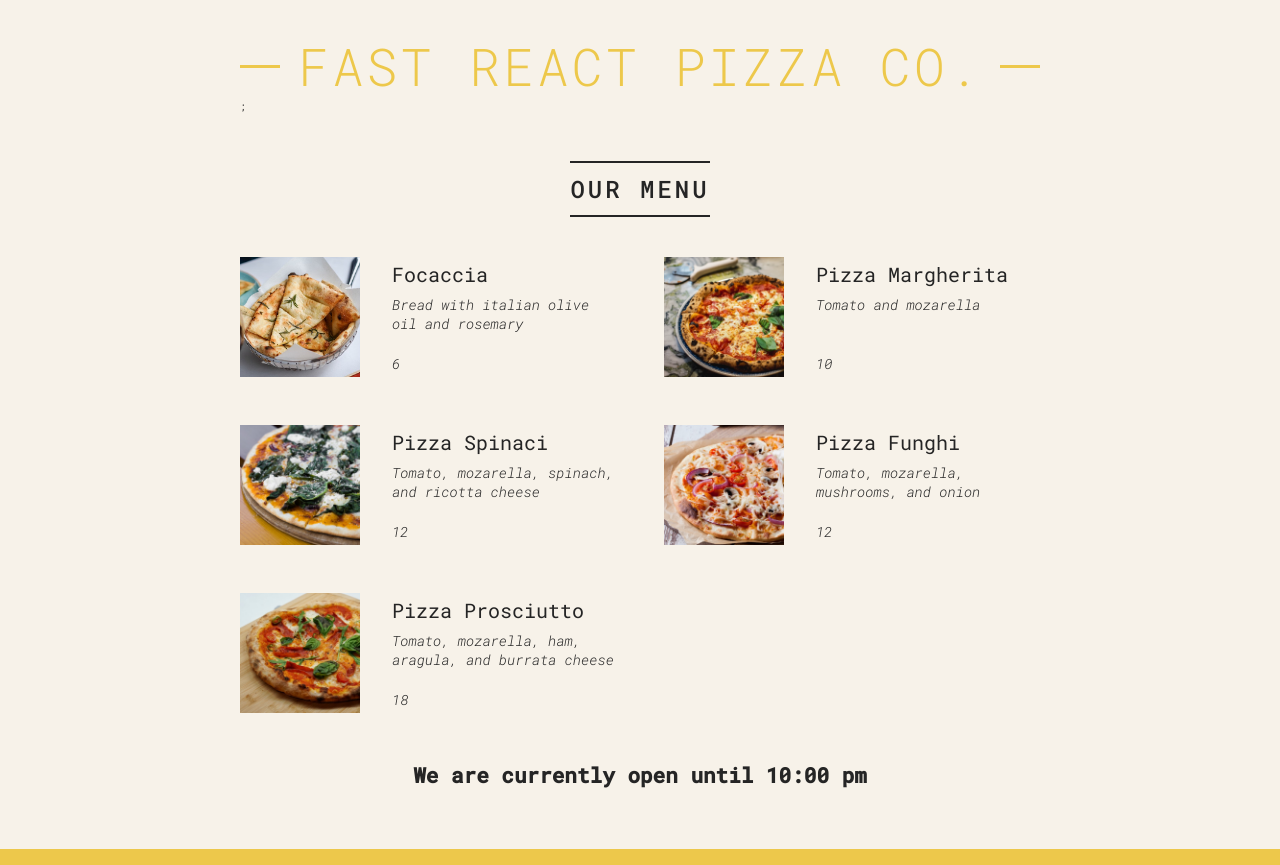
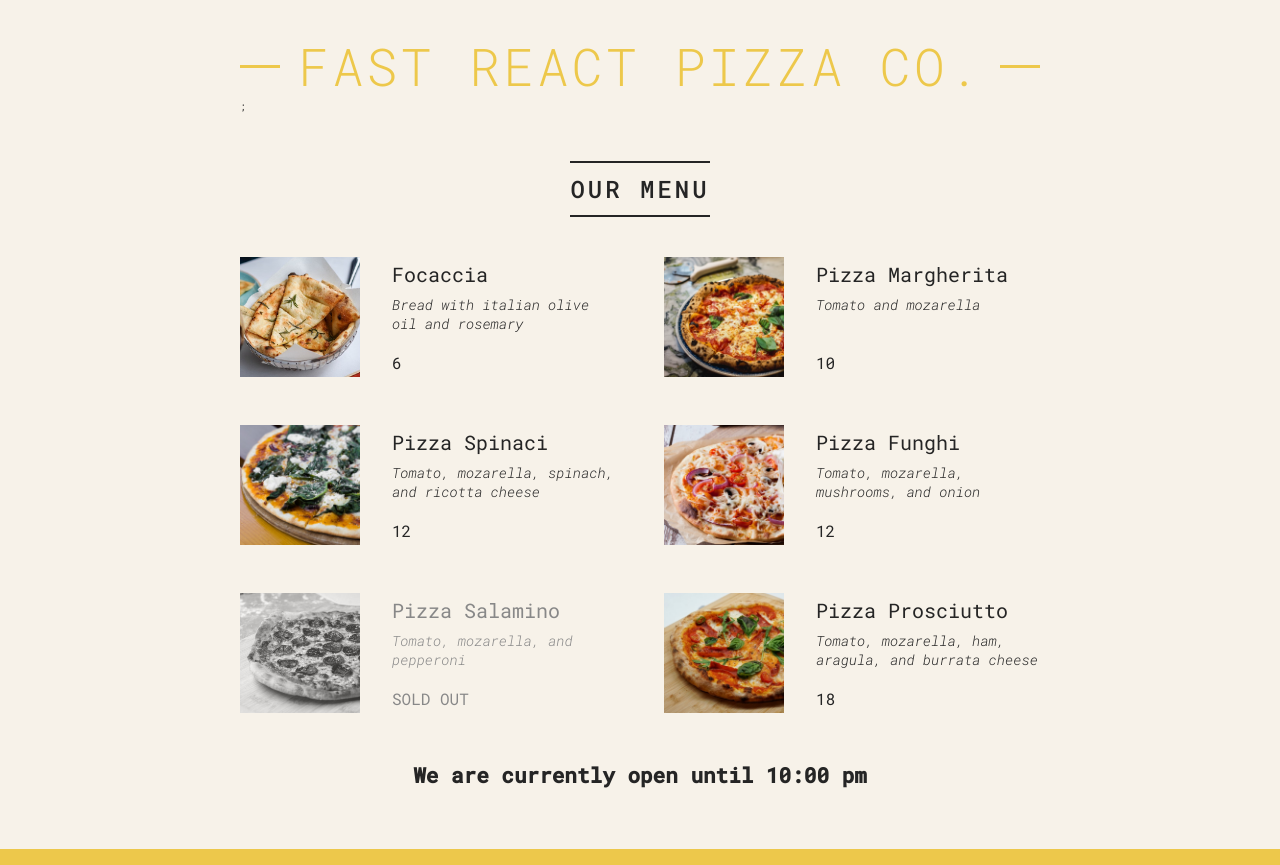
Before and after one commit to UzomaAkpala/Pizza-Company, a React (Create React App) app: page / in a window 1280 px wide. Built offline with nearby package versions, Linux system fonts and the light colour scheme.

Commit message:
setting classes and text conditionally

```diff
--- a/src/Pizza.js
+++ b/src/Pizza.js
@@ -1,15 +1,13 @@
 function Pizza(props) {
   // only use if/else and switch statements outside the component return logic.
-  if (props.soldOut) return null;
+  //if (props.soldOut) return null;
   return (
-    <li className="pizza">
+    <li className={`pizza ${props.soldOut ? "sold-out" : ""}`}>
       <img src={props.photoName} alt={props.alt} />
       <div>
         <h3>{props.name}</h3>
         <p>{props.ingredients}</p>
-        <span>
-          <p>{props.price}</p>
-        </span>
+        <span>{props.soldOut ? "SOLD OUT" : props.price}</span>
       </div>
     </li>
   );
```
